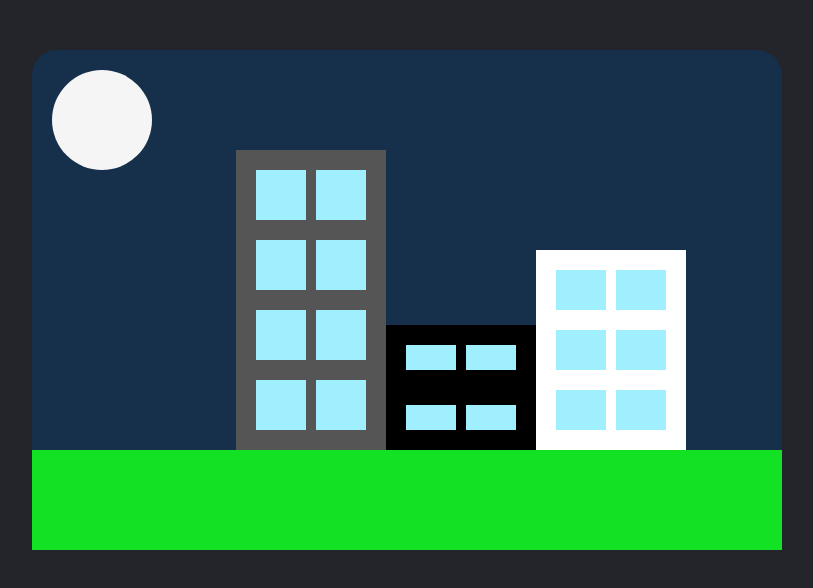
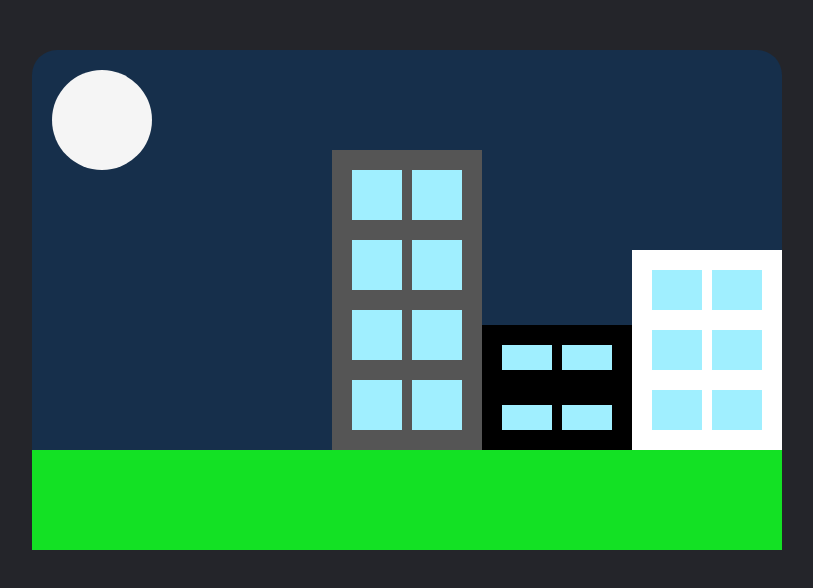
Before and after one commit to GoldenNole/block10, a plain HTML site: page index.html in a window 1280 px wide. Shown: the whole page, without its empty margins (128-941 px from the left). Drawn offline with Linux system fonts and the light colour scheme.

Commit message:
fixed styles

```diff
--- a/style.css
+++ b/style.css
@@ -16,7 +16,6 @@ body{
     align-items: flex-end;
     justify-content: right;
     position: relative;
-    padding: 30px 10%;
     z-index: 1;
     margin-top: 50px;
     background-color: #162F4B;
```
